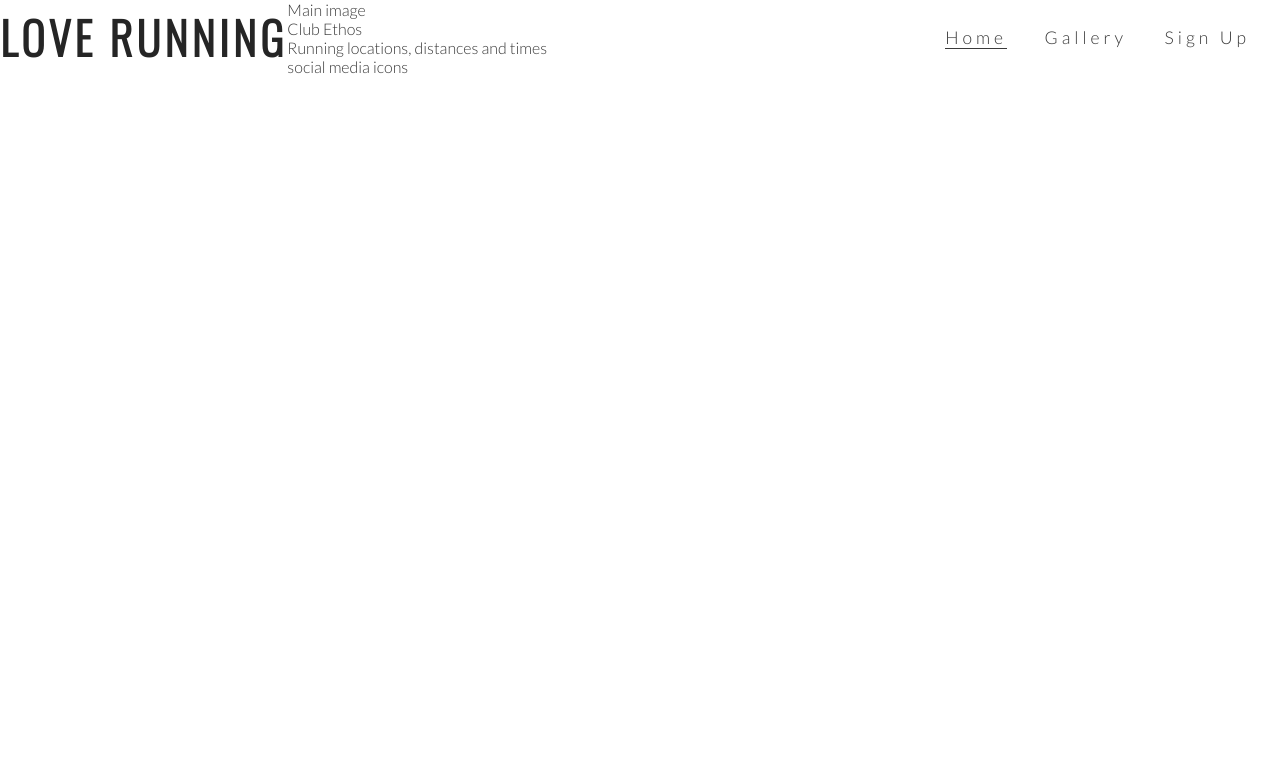
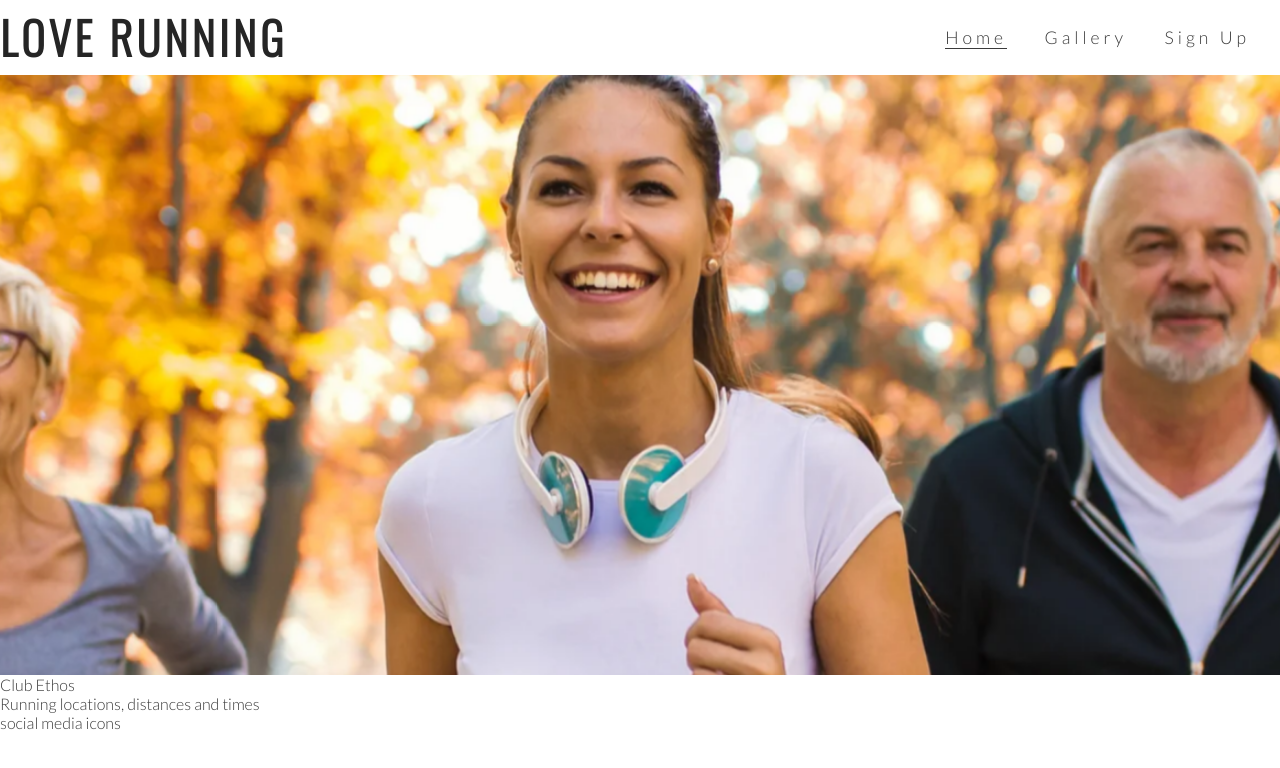
Before and after one commit to Jca-Dev/Love-Running, a plain HTML site: page index.html in a window 1280 px wide. Drawn offline with nearby package versions, Linux system fonts and the light colour scheme.

Commit message:
add hero image and animation for zoom

```diff
--- a/assets/CSS/style.css
+++ b/assets/CSS/style.css
@@ -14,7 +14,8 @@ body {
 
 /* headings and logo */
 
-h1, h2 {
+h1,
+h2 {
     font-family: Oswald, sans-serif;
     text-transform: uppercase;
     letter-spacing: 4px;
@@ -34,7 +35,8 @@ h1, h2 {
     float: right;
 }
 
-#menu, #logo {
+#menu,
+#logo {
     line-height: 75px;
 }
 
@@ -57,3 +59,32 @@ h1, h2 {
 .active {
     border-bottom: 1px solid #3a3a3a;
 }
+
+/* hero image */
+
+#hero-outer {
+    height: 600px;
+    width: 100%;
+    overflow: hidden;
+}
+
+#hero-image {
+    height: 600px;
+    width: 100%;
+    background: url('./images/hero-image.webp') no-repeat center center;
+
+    /* animates zoom effect on loading page */
+    animation-name: hero-zoom;
+    animation-duration: 5s;
+    animation-fill-mode: forwards;
+}
+
+/* creates the level of zoom for hero image */
+@keyframes hero-zoom {
+    from{
+        transform: scale(1);
+    }
+    to{
+        transform: scale(1.1);
+    }
+}
--- a/index.html
+++ b/index.html
@@ -25,8 +25,10 @@
             </ul>
         </nav>
     </header>
-    <section>
-        Main image
+    <section id="hero-outer">
+        <div id="hero-image">
+
+        </div>
     </section>
     <section>
         Club Ethos
```
Also changed, not shown: assets/CSS/images/hero-image.webp (added).
